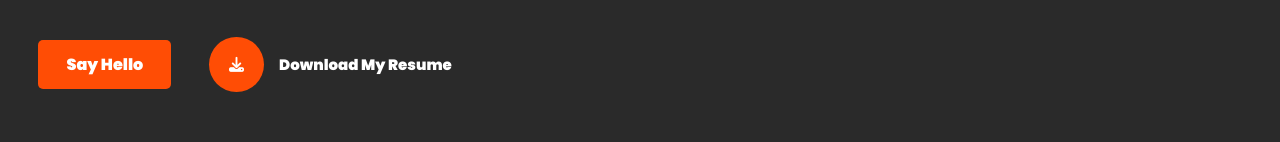
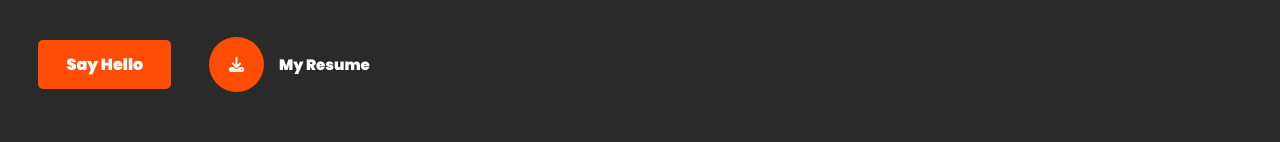
Before and after one commit to AdarshShukla02/Portfolio, a plain HTML site: page index.html in a window 1280 px wide. Shown: the part 520-662 px from the top of the page. Drawn offline with nearby package versions, Linux system fonts and the light colour scheme.

Commit message:
Update index.html

```diff
--- a/index.html
+++ b/index.html
@@ -47,7 +47,7 @@
                 prosperity of the organization. </p>
               <div>
                 <a href="#" class="btn">Say Hello</a>
-                <a href="Adarsh Shukla Resume _Main.pdf" target="blank" class="btn2"><span><i class="fa-solid fa-download"></i></span>Download My Resume</a>
+                <a href="Adarsh Shukla Resume _Main.pdf" target="blank" class="btn2"><span><i class="fa-solid fa-download"></i></span>My Resume</a>
             </div>
 
         </div>
```
